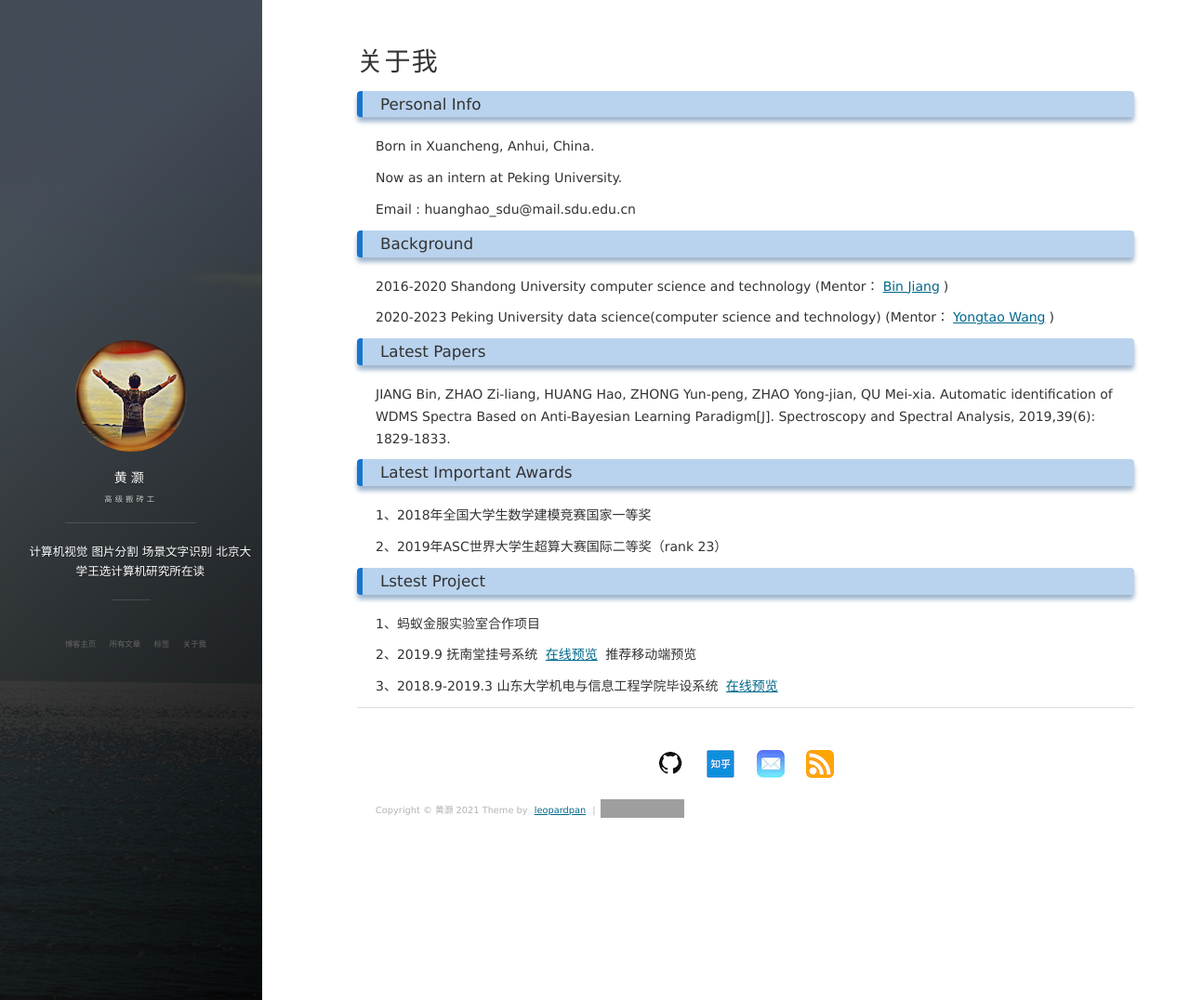
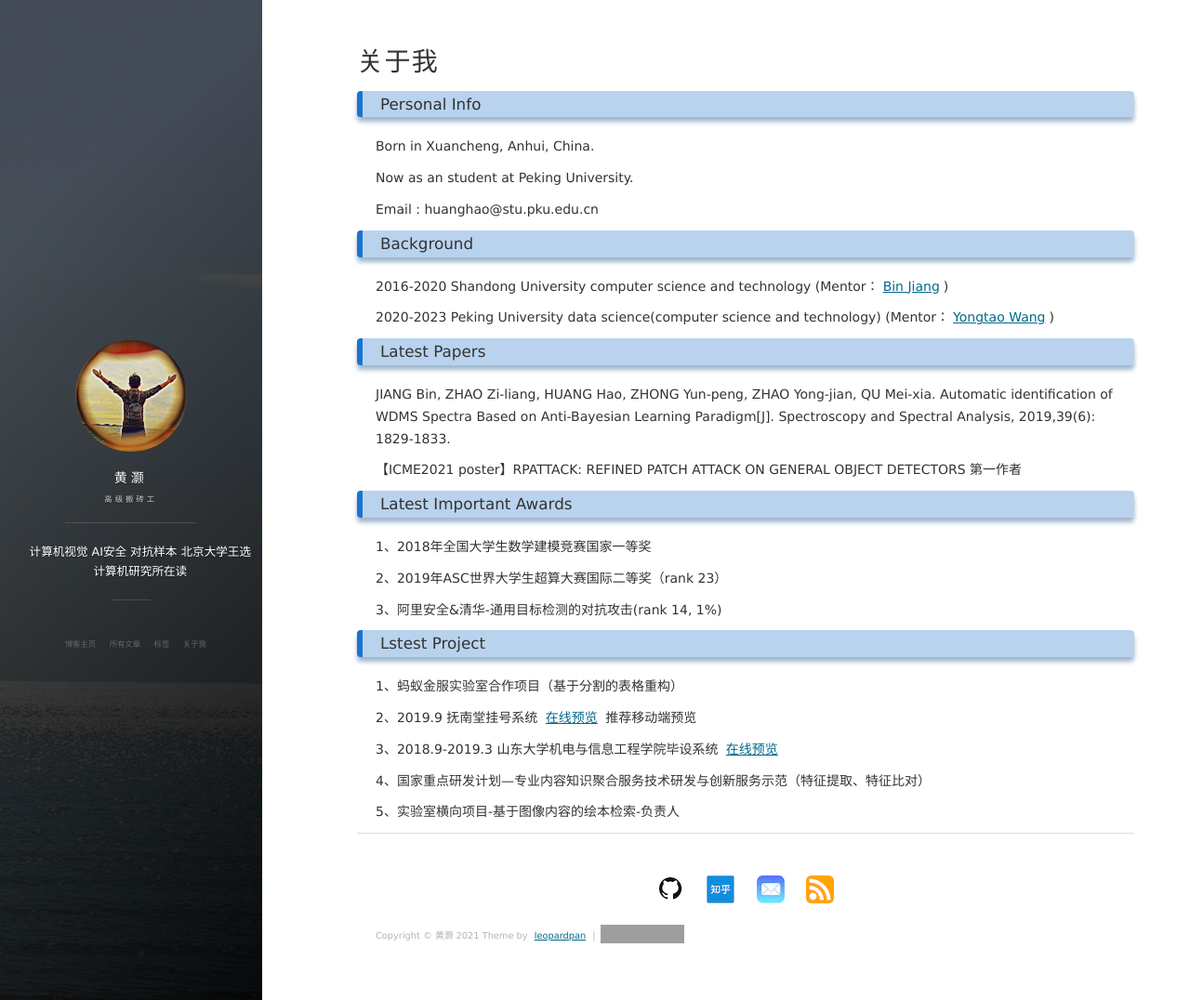
Before and after one commit to Huaxingweichen/Huaxingweichen.github.io, a Jekyll site: the page built from about.md, in a window 1280 px wide and 1076 px high. Shown: the whole window at 93% size. Built offline with Jekyll 4.4.1, drawn with Linux system fonts in a browser that asks for light colours; nearby versions of some CDN libraries; comment, search, counter and statistics services are not loaded; grey boxes are pictures that could not be loaded.

Commit message:
20210311更新

```diff
--- a/_config.yml
+++ b/_config.yml
@@ -1,11 +1,11 @@
 # Basic
 title: 黄灏
 subtitle: 高级搬砖工
-description: 计算机视觉 图片分割 场景文字识别      北京大学王选计算机研究所在读
+description: 计算机视觉 AI安全 对抗样本     北京大学王选计算机研究所在读
 # 头像里面的标题
 avatarTitle: Hao Huang
 # 头像里面的描述
-avatarDesc: AI / 计算机视觉
+avatarDesc: AI安全 / 计算机视觉
 url: ""
 
 # Comment
--- a/about.md
+++ b/about.md
@@ -6,9 +6,9 @@ title: 关于我
 
 Born in Xuancheng, Anhui, China.
 
-Now as an intern at Peking University.
+Now as an student at Peking University.
 
-Email : huanghao_sdu@mail.sdu.edu.cn
+Email : huanghao@stu.pku.edu.cn
 
 ### Background
 
@@ -20,16 +20,24 @@ Email : huanghao_sdu@mail.sdu.edu.cn
 
 JIANG Bin, ZHAO Zi-liang, HUANG Hao, ZHONG Yun-peng, ZHAO Yong-jian, QU Mei-xia. Automatic identification of WDMS Spectra Based on Anti-Bayesian Learning Paradigm[J]. Spectroscopy and Spectral Analysis, 2019,39(6): 1829-1833.
 
+【ICME2021 poster】RPATTACK: REFINED PATCH ATTACK ON GENERAL OBJECT DETECTORS 第一作者
+
 ### Latest Important Awards
 
 1、2018年全国大学生数学建模竞赛国家一等奖
 
 2、2019年ASC世界大学生超算大赛国际二等奖（rank 23）
 
+3、阿里安全&清华-通用目标检测的对抗攻击(rank 14, 1%)
+
 ### Lstest Project
 
-1、蚂蚁金服实验室合作项目
+1、蚂蚁金服实验室合作项目（基于分割的表格重构）
 
 2、2019.9 抚南堂挂号系统 [在线预览](http://47.110.150.19/) 推荐移动端预览
 
 3、2018.9-2019.3 山东大学机电与信息工程学院毕设系统 [在线预览](http://106.12.209.205/)
+
+4、国家重点研发计划---专业内容知识聚合服务技术研发与创新服务示范（特征提取、特征比对）
+
+5、实验室横向项目-基于图像内容的绘本检索-负责人
```
Also changed, not shown: 2 other files.
